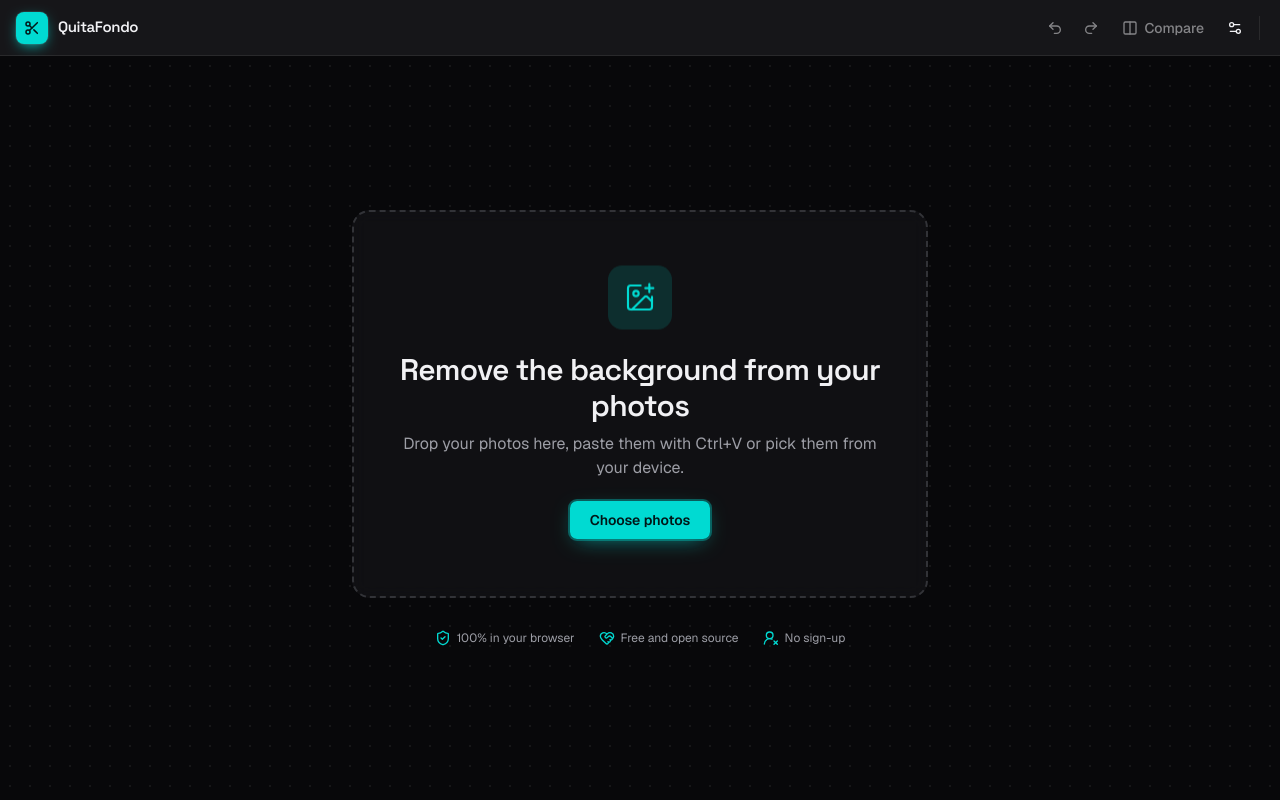
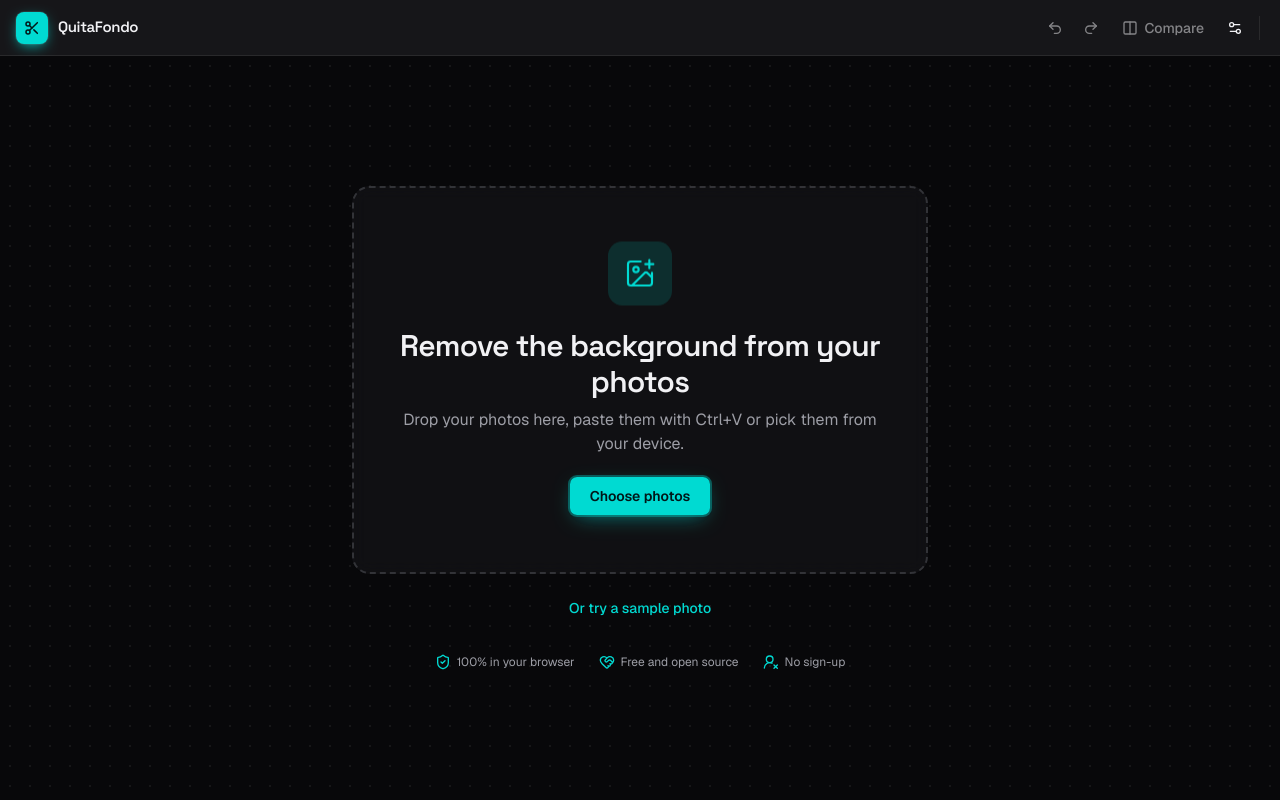
Before and after one commit to 3rikml/quitafondo, a Next.js app: page / in a window 1280 px wide. Built offline with nearby package versions, Linux system fonts and the light colour scheme.

Commit message:
feat: add a sample photo button to the welcome screen

```diff
--- a/components/editor-ui/WelcomeView.tsx
+++ b/components/editor-ui/WelcomeView.tsx
@@ -1,6 +1,6 @@
 "use client";
 
-import { useRef } from "react";
+import { useRef, useState } from "react";
 import { HeartHandshake, ImagePlus, ShieldCheck, UserRoundX } from "lucide-react";
 import { buttonVariants } from "@/components/ui/button";
 import { cn } from "@/lib/utils";
@@ -13,6 +13,19 @@ import { useT } from "@/lib/i18n";
 export function WelcomeView({ onFiles }: { onFiles: (files: File[]) => void }) {
   const t = useT();
   const inputRef = useRef<HTMLInputElement>(null);
+  const [sampleFailed, setSampleFailed] = useState(false);
+
+  async function trySample() {
+    setSampleFailed(false);
+    try {
+      const response = await fetch("/sample.jpg");
+      if (!response.ok) throw new Error(String(response.status));
+      const blob = await response.blob();
+      onFiles([new File([blob], "ejemplo.jpg", { type: "image/jpeg" })]);
+    } catch {
+      setSampleFailed(true);
+    }
+  }
 
   return (
     <div className="flex h-full w-full items-center justify-center p-6">
@@ -34,6 +47,20 @@ export function WelcomeView({ onFiles }: { onFiles: (files: File[]) => void }) {
             {t("welcome.choose")}
           </span>
         </button>
+        <div className="-mt-3 flex flex-col items-center gap-1">
+          <button
+            type="button"
+            onClick={trySample}
+            className="rounded-md px-2 py-1 text-sm font-medium text-primary underline-offset-4 outline-none hover:underline focus-visible:ring-3 focus-visible:ring-ring/50"
+          >
+            {t("welcome.sample")}
+          </button>
+          {sampleFailed && (
+            <p role="status" className="text-xs text-destructive">
+              {t("welcome.sampleError")}
+            </p>
+          )}
+        </div>
         <ul className="flex flex-wrap justify-center gap-x-6 gap-y-2 text-xs text-muted-foreground">
           <li className="flex items-center gap-1.5">
             <ShieldCheck className="size-4 text-primary" />
--- a/lib/i18n/en.ts
+++ b/lib/i18n/en.ts
@@ -44,6 +44,8 @@ export const en: Record<MessageKey, string> = {
   "welcome.title": "Remove the background from your photos",
   "welcome.subtitle": "Drop your photos here, paste them with Ctrl+V or pick them from your device.",
   "welcome.choose": "Choose photos",
+  "welcome.sample": "Or try a sample photo",
+  "welcome.sampleError": "Could not load the sample photo.",
   "welcome.badgeLocal": "100% in your browser",
   "welcome.badgeFree": "Free and open source",
   "welcome.badgeNoSignup": "No sign-up",
--- a/lib/i18n/es.ts
+++ b/lib/i18n/es.ts
@@ -42,6 +42,8 @@ export const es = {
   "welcome.title": "Quita el fondo de tus fotos",
   "welcome.subtitle": "Suelta tus fotos aquí, pégalas con Ctrl+V o elígelas desde tu equipo.",
   "welcome.choose": "Elegir fotos",
+  "welcome.sample": "O prueba con una foto de ejemplo",
+  "welcome.sampleError": "No se pudo cargar la foto de ejemplo.",
   "welcome.badgeLocal": "100% en tu navegador",
   "welcome.badgeFree": "Gratis y open source",
   "welcome.badgeNoSignup": "Sin registro",
```
Also changed, not shown: public/sample.jpg (added).
